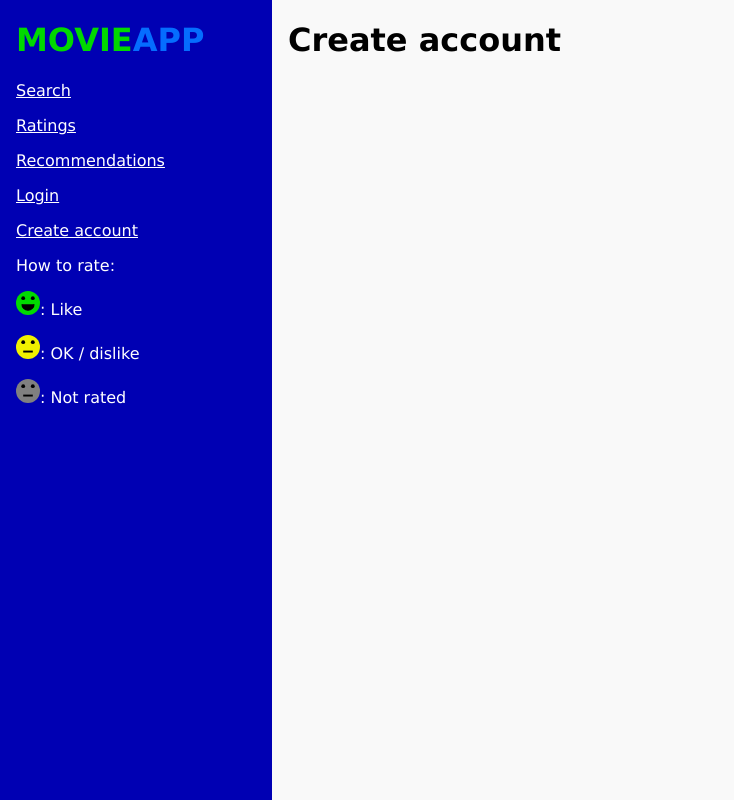
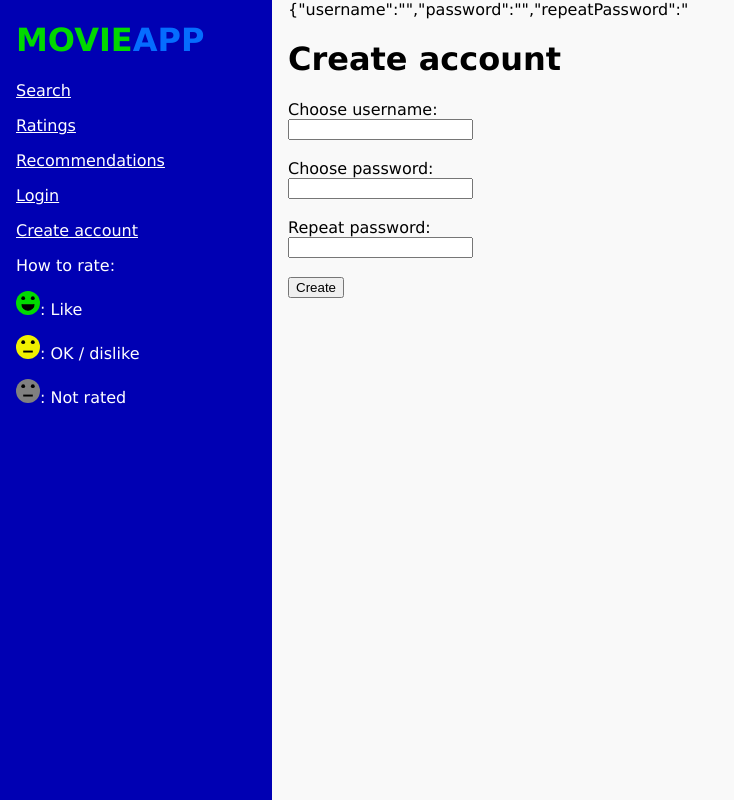
Before and after one commit to pbollhorn/movie-app-frontend, a React (Vite) app: page /create-account in a window 1280 px wide. Shown: the whole page, without its empty margins (0-734 px from the left). Built offline with nearby package versions, Linux system fonts and the light colour scheme.

Commit message:
progression in CreateAccount.jsx

```diff
--- a/src/components/CreateAccount.jsx
+++ b/src/components/CreateAccount.jsx
@@ -1,7 +1,63 @@
+import { useState, useEffect } from "react";
+
 export default function CreateAccount() {
+  const [account, setAccount] = useState({
+    username: "",
+    password: "",
+    repeatPassword: "",
+  });
+
+  function handleSubmit(event) {
+    event.preventDefault();
+  }
+
+  function handleChange(event) {
+    const key = event.target.id;
+    const value = event.target.value;
+    setAccount({ ...account, [key]: value });
+  }
+
   return (
     <div>
+      {JSON.stringify(account)}
       <h1>Create account</h1>
+
+      <form onSubmit={handleSubmit}>
+        <label htmlFor="username">Choose username:</label>
+        <br/>
+        <input
+          name="username"
+          id="username"
+          type="text"
+          value={account.username}
+          onChange={handleChange}
+        />
+        <br/>
+        <br/>
+        <label htmlFor="password">Choose password:</label>
+        <br/>
+        <input
+          name="password"
+          id="password"
+          type="password"
+          value={account.password}
+          onChange={handleChange}
+        />
+        <br/>
+        <br/>
+        <label htmlFor="repeatPassword">Repeat password:</label>
+        <br/>
+        <input
+          name="repeatPassword"
+          id="repeatPassword"
+          type="password"
+          value={account.repeatPassword}
+          onChange={handleChange}
+        />
+        <br/>
+        <br/>
+        <button type="submit">Create</button>
+      </form>
     </div>
   );
 }
```
